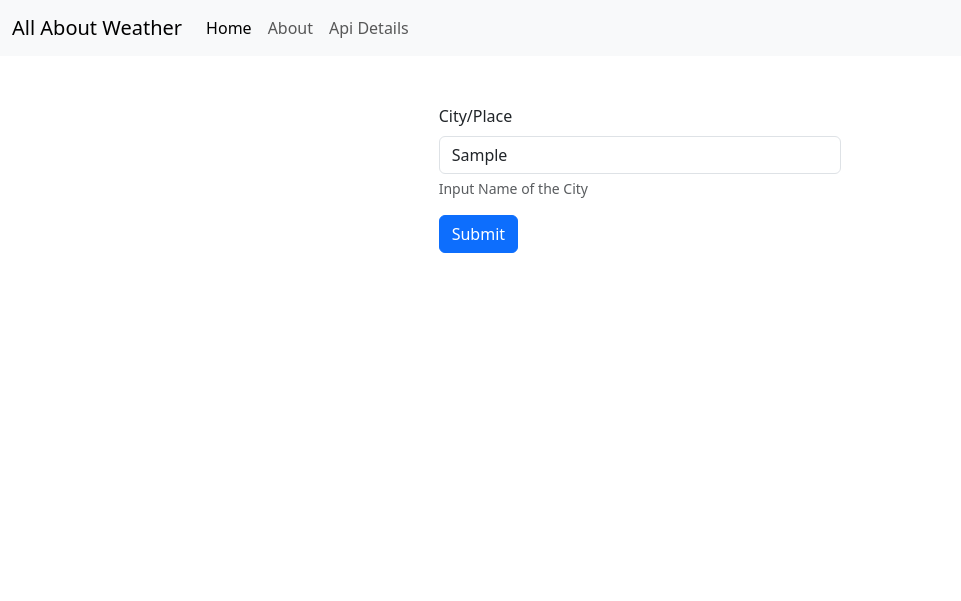
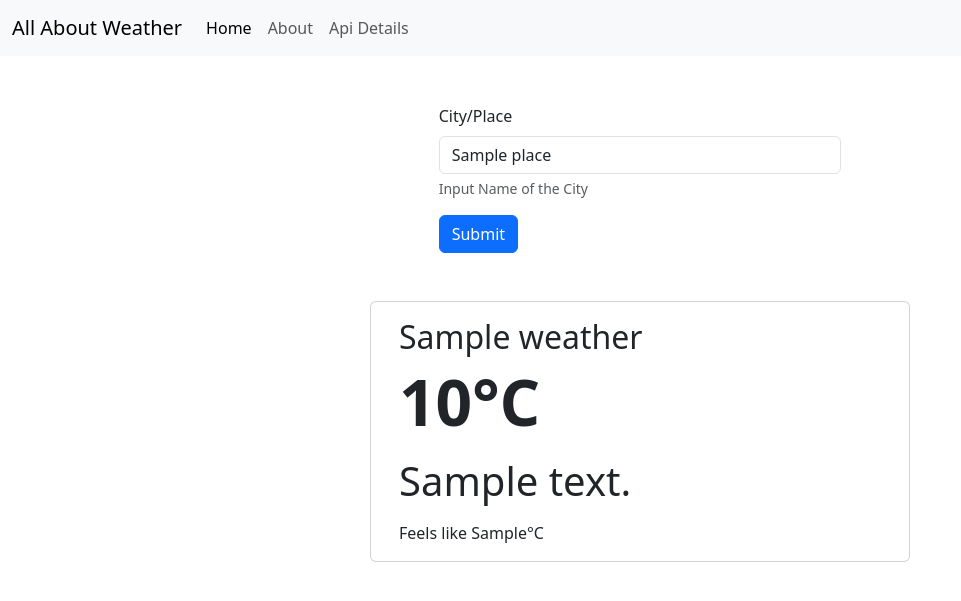
Before and after one commit to ShyaminiD/GuessingGame, a Flask app: template WeatherApp-Flask/templates/index.html in a window 1280 px wide. Shown: the top 601 px of the page, without its empty margins (0-961 px from the left). Run offline with Flask 3, Linux system fonts and the light colour scheme; the template is opened without the code that fills it: most values are stand-ins (such as "Sample title", 1, 10 or a date in 2020).

Commit message:
Integrated Open Weather API

```diff
--- a/WeatherApp-Flask/main.py
+++ b/WeatherApp-Flask/main.py
@@ -1,11 +1,30 @@
 from flask import Flask, render_template, request
+import requests
+from dotenv import load_dotenv
+import os
 
 app = Flask(__name__)
 
-@app.route("/",methods=["GET", "POST"])
+load_dotenv()
+
+api_key = os.getenv("API_KEY")
+
+
+@app.route("/", methods=["GET", "POST"])
 def HomePage():
+    weatherData = None
+    if request.method == "GET":
+        print("GET method")
+        place = request.args.get("place","").strip()
+        print("PLACE", place)
+        if place:
+            url = f"https://api.openweathermap.org/data/2.5/weather?q={place}&appid={api_key}&units=metric"
+            response = requests.get(url)
+            weatherData = response.json()
+            print(weatherData)
+            print("HELLO World")
 
-    return render_template("index.html")
+    return render_template("index.html", place=place, weatherData=weatherData)
 
 
 if __name__ == "__main__":
--- a/WeatherApp-Flask/templates/index.html
+++ b/WeatherApp-Flask/templates/index.html
@@ -3,7 +3,7 @@
   <head>
     <meta charset="utf-8" />
     <meta name="viewport" content="width=device-width, initial-scale=1" />
-    <title>Bootstrap demo</title>
+    <title>Weather-App-Flask</title>
     <link
       href="https://cdn.jsdelivr.net/npm/bootstrap@5.3.8/dist/css/bootstrap.min.css"
       rel="stylesheet"
@@ -54,7 +54,8 @@
                 class="form-control"
                 id="exampleInputCity"
                 aria-describedby="cityHelp"
-                value={{place}}
+                name="place"
+                value="{{place if place else " "}}"
               />
               <div id="cityHelp" class="form-text">Input Name of the City</div>
             </div>
@@ -64,6 +65,31 @@
         </div>
       </div>
     </div>
+
+    {%if weatherData %}
+    <div class="container-fluid mt-5">
+    <div class="row justify-content-center mt-3">
+    <div class="card mb-3 " style="max-width: 540px;">
+  <div class="row g-0 ">
+
+
+    <div class="col-md-8">
+      <div class="card-body">
+        <h2 class="card-title">{{weatherData.name}}</h2>
+        <p class="display-3 fw-semibold">{{weatherData.main.temp}}°C </p>
+         <p class="display-6 fw-medium">{{weatherData.weather[0].description}} </p>
+        <p class="card-text"  class="display-7 fw-medium">Feels like {{weatherData.main.feels_like}}°C</p>
+      </div>
+    </div>
+
+  </div>
+  </div>
+</div>
+
+</div>
+
+
+{% endif %}
     <script
       src="https://cdn.jsdelivr.net/npm/bootstrap@5.3.8/dist/js/bootstrap.bundle.min.js"
       integrity="sha384-FKyoEForCGlyvwx9Hj09JcYn3nv7wiPVlz7YYwJrWVcXK/BmnVDxM+D2scQbITxI"
```
Also changed, not shown: WeatherApp-Flask/worklog.md (+3 -0 lines), 3 other files.
